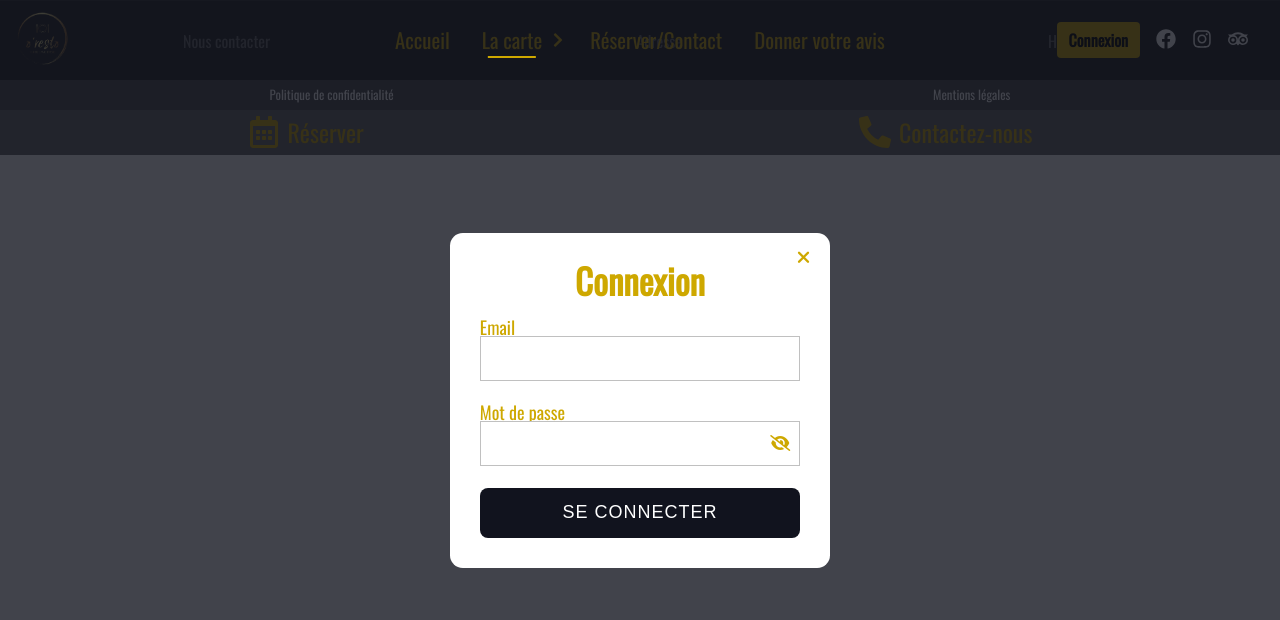
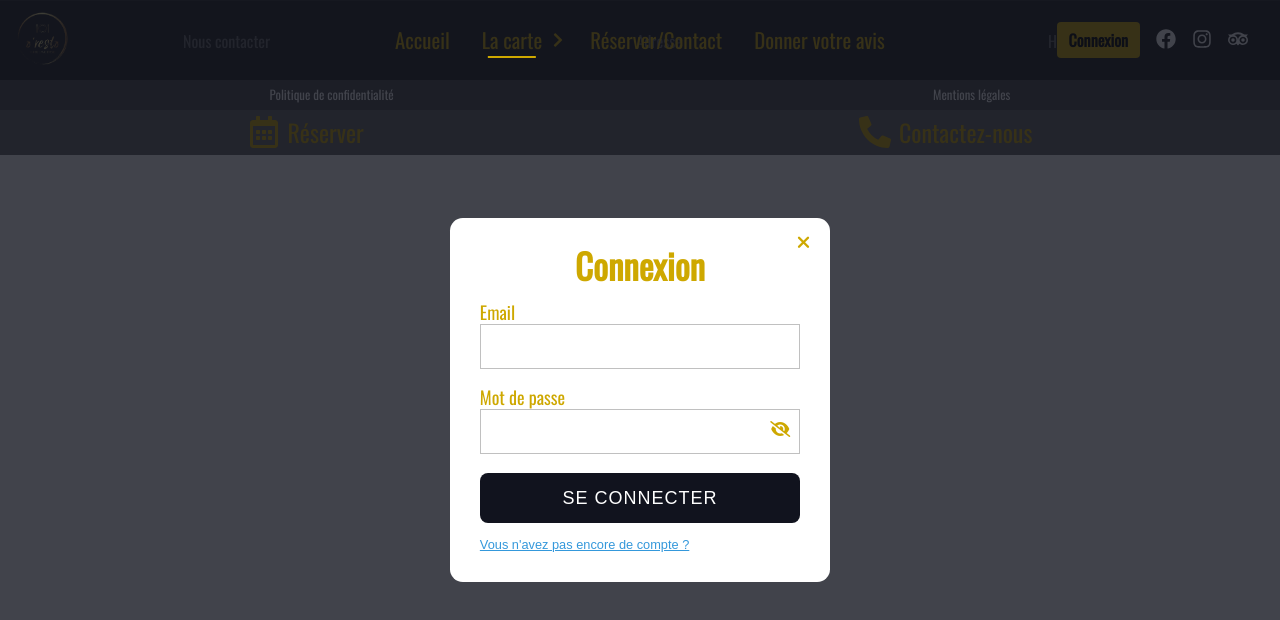
Before and after one commit to FelixPicot1989/O-resto-front, a React (Vite) app: page /carte/1 in a window 1280 px wide. Both pictures are taken after a click on the button "Connexion". Shown: the top 620 px of the page. Built offline with nearby package versions, Linux system fonts and the light colour scheme; no server answers.

Commit message:
LoginForm becomes AuthForm to manage login and sign up

```diff
--- /dev/null
+++ b/src/components/Navbar/AuthForm/AuthForm.jsx
@@ -0,0 +1,173 @@
+/* eslint-disable jsx-a11y/no-noninteractive-element-interactions */
+/* eslint-disable jsx-a11y/label-has-associated-control */
+import React, { useState } from 'react';
+import PropTypes from 'prop-types';
+import isValidDomain from 'is-valid-domain';
+import axios from 'axios';
+
+import './AuthForm.scss';
+
+function AuthForm({ showLoginForm, toggleLoginForm }) {
+  const [showPassword, setShowPassword] = useState(false);
+  const [email, setEmail] = useState('');
+  const [password, setPassword] = useState('');
+  const [firstName, setFirstName] = useState('');
+  const [lastName, setLastName] = useState('');
+  const [loading, setLoading] = useState(false);
+  const [error, setError] = useState(null);
+  const [success, setSuccess] = useState(null);
+  const [isSignUp, setIsSignUp] = useState(false);
+
+  const handleSubmit = async (e) => {
+    e.preventDefault();
+    setLoading(true);
+
+    if (!email.trim() || !password.trim() || (isSignUp && (!firstName.trim() || !lastName.trim()))) {
+      setError('Veuillez remplir tous les champs');
+      setLoading(false);
+      return;
+    }
+
+    const emailParts = email.split('@');
+    if (emailParts.length !== 2) {
+      setError("L'email n'est pas valide");
+      setLoading(false);
+      return;
+    }
+
+    const domain = emailParts[1];
+    if (!isValidDomain(domain)) {
+      setError("Le domaine de l'email n'est pas valide");
+      setLoading(false);
+      return;
+    }
+
+    try {
+      let response;
+      if (isSignUp) {
+        response = await axios.post('/api/signup', {
+          email,
+          password,
+          firstName,
+          lastName,
+        });
+      } else {
+        response = await axios.post('/api/login', {
+          email,
+          password,
+        });
+      }
+
+      setLoading(false);
+      toggleLoginForm();
+      setSuccess(`Vous êtes bien ${isSignUp ? 'inscrit' : 'connecté'}`);
+      setTimeout(() => {
+        setSuccess(false);
+      }, 3000);
+      console.log(response.data);
+    } catch (err) {
+      setLoading(false);
+      setError("Une erreur s'est produite");
+      setTimeout(() => {
+        setError(false);
+      }, 3000);
+      console.error(err);
+    }
+    setEmail('');
+    setPassword('');
+    setFirstName('');
+    setLastName('');
+  };
+
+  return (
+    <>
+      <div className={` ${showLoginForm ? 'LoginForm' : 'LoginForm-close'}`}>
+        <div className="container">
+          <label
+            htmlFor="show"
+            onClick={() => {
+              toggleLoginForm();
+              setIsSignUp(false);
+            }}
+            className="close-btn fas fa-times"
+            title="close"
+          />
+          <h3 className="text">{isSignUp ? 'Inscription' : 'Connexion'}</h3>
+          <form onSubmit={handleSubmit}>
+            {isSignUp && (
+              <>
+                <div className="data">
+                  <label htmlFor="firstName">Prénom</label>
+                  <input
+                    type="text"
+                    id="firstName"
+                    name="firstName"
+                    required
+                    value={firstName}
+                    onChange={(e) => setFirstName(e.target.value)}
+                  />
+                </div>
+                <div className="data">
+                  <label htmlFor="lastName">Nom</label>
+                  <input
+                    type="text"
+                    id="lastName"
+                    name="lastName"
+                    required
+                    value={lastName}
+                    onChange={(e) => setLastName(e.target.value)}
+                  />
+                </div>
+              </>
+            )}
+            <div className="data">
+              <label htmlFor="email">Email</label>
+              <input
+                type="text"
+                id="email"
+                name="email"
+                required
+                value={email}
+                onChange={(e) => setEmail(e.target.value)}
+              />
+            </div>
+            <div className="data">
+              <label htmlFor="password">Mot de passe</label>
+              <input
+                className=""
+                type={`${showPassword ? 'text' : 'password'}`}
+                id="password"
+                name="password"
+                required
+                value={password}
+                onChange={(e) => setPassword(e.target.value)}
+              />
+              <span className="show-password" onClick={() => setShowPassword(!showPassword)}>
+                {showPassword ? <i className="fas fa-eye" /> : <i className="fas fa-eye-slash" />}
+              </span>
+            </div>
+            <div className="btn">
+              {loading ? (
+                <div className="loader" />
+              ) : (
+                <button type="submit">{isSignUp ? "S'inscrire" : 'Se connecter'}</button>
+              )}
+            </div>
+          </form>
+          <span className="registration" onClick={() => setIsSignUp(!isSignUp)}>
+            {isSignUp ? 'Vous avez déja un compte ?' : "Vous n'avez pas encore de compte ?"}
+          </span>
+        </div>
+      </div>
+      {success && <div>{success}</div>}
+      {error && <div>{error}</div>}
+    </>
+  );
+}
+
+AuthForm.propTypes = {
+  showLoginForm: PropTypes.bool.isRequired,
+  toggleLoginForm: PropTypes.func.isRequired,
+};
+
+export default AuthForm;
--- a/src/components/Navbar/LoginForm/LoginForm.scss
+++ b/src/components/Navbar/AuthForm/AuthForm.scss
@@ -1,8 +1,8 @@
-.LoginForm {
+.LoginForm-close {
   display: none;
 }
 
-.LoginForm-open {
+.LoginForm {
   display: flex;
   position: fixed;
   top: 0;
@@ -13,6 +13,10 @@
   background: #11131ecb;
   z-index: 20;
   padding: 0 10px;
+
+  .container-close {
+    display: none;
+  }
 
   .container {
     background: #fff;
@@ -60,6 +64,7 @@
           padding-left: 10px;
           font-size: 17px;
           border: 1px solid silver;
+          margin-top: 0.2rem;
 
           &:focus {
             border-color: #3498db;
@@ -108,7 +113,6 @@
           -webkit-animation: spin 2s linear infinite;
           animation: spin 2s linear infinite;
           margin: 0 auto;
-        }
 
           @-webkit-keyframes spin {
             0% {
@@ -129,4 +133,13 @@
         }
       }
     }
+    .registration {
+      font-family: Arial, Helvetica, sans-serif;
+      font-size: 0.8rem;
+      margin-top: 1rem;
+      color: #3498db;
+      text-decoration: underline solid #3498db;
+      cursor: pointer;
     }
+  }
+}
--- a/src/components/Navbar/LoginForm/LoginForm.jsx
+++ /dev/null
@@ -1,113 +0,0 @@
-/* eslint-disable jsx-a11y/no-noninteractive-element-interactions */
-/* eslint-disable jsx-a11y/label-has-associated-control */
-import React, { useState } from 'react';
-import PropTypes from 'prop-types';
-import isValidDomain from 'is-valid-domain';
-// import axios from 'axios';
-
-import './LoginForm.scss';
-
-function LoginForm({ showLoginForm, toggleLoginForm }) {
-  const [showPassword, setShowPassword] = useState(false);
-  const [email, setEmail] = useState('');
-  const [password, setPassword] = useState('');
-  const [loading, setLoading] = useState(false);
-  // Il faudra gerer l'affichage des erreurs
-  const [error, setError] = useState(null);
-  const [success, setSuccess] = useState(null);
-
-  const handleSubmit = async (e) => {
-    e.preventDefault();
-    setLoading(true);
-
-    const emailParts = email.split('@');
-    if (emailParts.length !== 2) {
-      setError("L'email n'est pas valide");
-      return;
-    }
-
-    const domain = emailParts[1];
-    if (!isValidDomain(domain)) {
-      setError("Le domaine de l'email n'est pas valide");
-    } else {
-      try {
-        const response = await axios.post('/api/login', {
-          email,
-          password,
-        });
-        // stop l'indice de chargement
-        setLoading(false);
-        // ferme de fromulaire de connection
-        toggleLoginForm();
-        // permet d'afficher un message pour la connection reussi
-        setSuccess('Vous etês bien connecté');
-        setTimeout(() => {
-          setSuccess(false);
-        }, 3000);
-        console.log(response.data);
-      } catch (err) {
-        // stop l'indice de chargement
-        setLoading(false);
-        // permet d'afficher un message pour la connection échouée
-        setError("Une erreur lors de la connexion c'est produite");
-        setTimeout(() => {
-          setError(false);
-        }, 3000);
-        console.error(err);
-      }
-      setEmail('');
-      setPassword('');
-    }
-  };
-
-  return (
-    <>
-      <div className={` ${showLoginForm ? 'LoginForm-open' : 'LoginForm'}`}>
-        <div className="container">
-          <label htmlFor="show" onClick={toggleLoginForm} className="close-btn fas fa-times" title="close" />
-          <h3 className="text">Connexion</h3>
-          <form onSubmit={handleSubmit}>
-            <div className="data">
-              <label htmlFor="email">Email</label>
-              <input
-                type="text"
-                id="email"
-                name="email"
-                required
-                value={email}
-                onChange={(e) => setEmail(e.target.value)}
-              />
-            </div>
-            <div className="data">
-              <label htmlFor="password">Mot de passe</label>
-              <input
-                className=""
-                type={`${showPassword ? 'text' : 'password'}`}
-                id="password"
-                name="password"
-                required
-                value={password}
-                onChange={(e) => setPassword(e.target.value)}
-              />
-              <span className="show-password" onClick={() => setShowPassword(!showPassword)}>
-                {showPassword ? <i className="fas fa-eye" /> : <i className="fas fa-eye-slash" />}
-              </span>
-            </div>
-            <div className="btn">
-              {loading ? <div className="loader" /> : <button type="submit">Se connecter</button>}
-            </div>
-          </form>
-        </div>
-      </div>
-      {success && <div>{success}</div>}
-      {error && <div>{error}</div>}
-    </>
-  );
-}
-
-LoginForm.propTypes = {
-  showLoginForm: PropTypes.bool.isRequired,
-  toggleLoginForm: PropTypes.func.isRequired,
-};
-
-export default LoginForm;
--- a/src/components/Navbar/Navbar.jsx
+++ b/src/components/Navbar/Navbar.jsx
@@ -4,13 +4,14 @@ import { NavLink } from 'react-router-dom';
 
 import logoOresto from '../../assets/logo-oresto.png';
 import './Navbar.scss';
-import LoginForm from './LoginForm/LoginForm';
+import AuthForm from './AuthForm/AuthForm';
 
 // Il reste à mettre des LinkTo dans la nav au lieu des <li> (Attention au CSS !!)
 function Navbar() {
   // Variable dans le state pour détecter si le user ouvre le menu burger ou le menu déroulant de "La carte"
   const [nav, setNav] = useState(false);
   const [openDropDown, setOpenDropDown] = useState(false);
+  const [showLoginForm, setShowLoginForm] = useState(false);
   // Avec les fonctions qui gère le clique en inversant les valeurs (false <=> true)
   const handleToggleNav = () => {
     setNav(!nav);
@@ -22,8 +23,6 @@ function Navbar() {
   const handleScrollToTop = () => {
     window.scrollTo({ top: 0 });
   };
-
-  const [showLoginForm, setShowLoginForm] = useState(false);
 
   function toggleLoginForm() {
     setShowLoginForm(!showLoginForm);
@@ -160,7 +159,7 @@ function Navbar() {
           </div>
         </div>
       </div>
-      <LoginForm showLoginForm={showLoginForm} toggleLoginForm={() => toggleLoginForm()} />
+      <AuthForm showLoginForm={showLoginForm} toggleLoginForm={() => toggleLoginForm()} />
     </nav>
   );
 }
```
Lines whose indentation alone changed are shown as unchanged.
